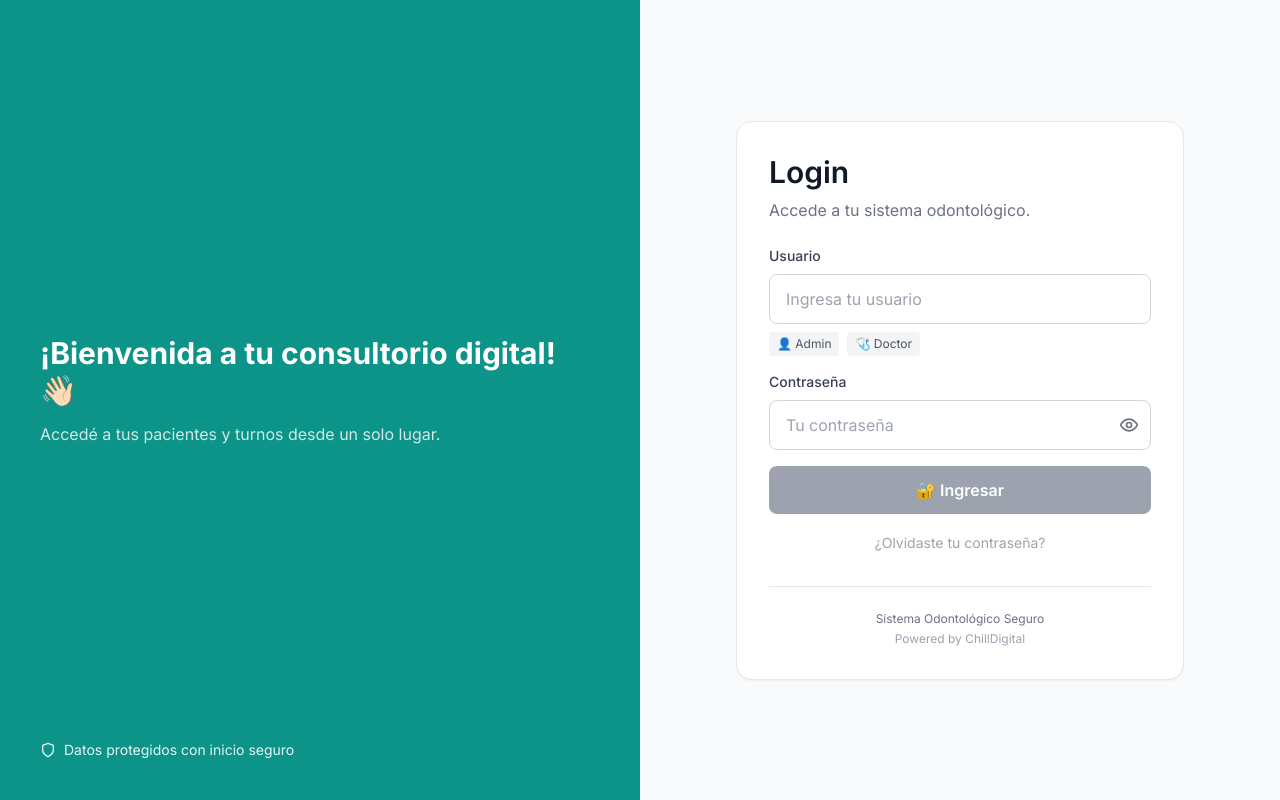
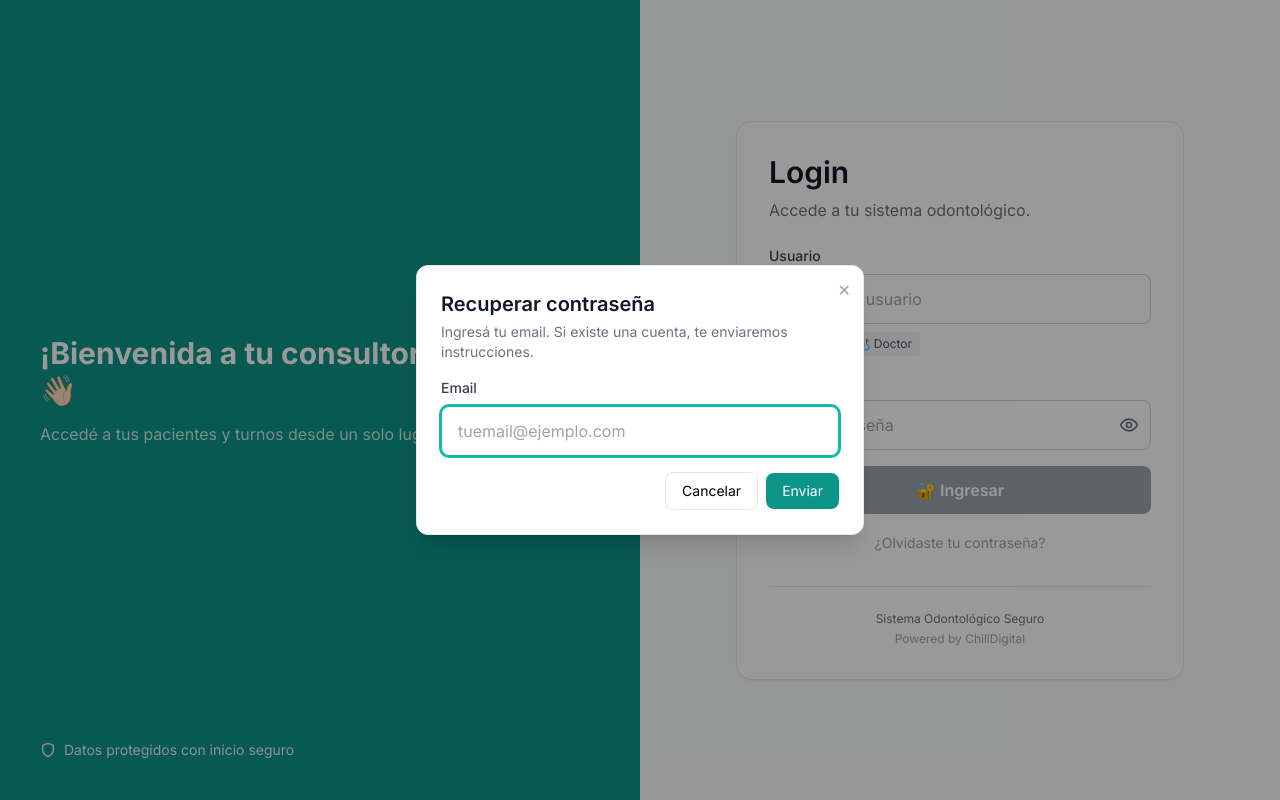
Before and after one commit to chilldigital/odonto-react, a React (Create React App) app: page / in a window 1280 px wide. Both pictures are taken after a click on the button "¿Olvidaste tu contraseña?". Built offline with nearby package versions, Linux system fonts and the light colour scheme.

Commit message:
Implementacion: Olvido su contraseña funcionando

```diff
--- a/src/components/LoginView.jsx
+++ b/src/components/LoginView.jsx
@@ -1,105 +1,156 @@
 // src/components/LoginView.jsx - VERSIÓN PRODUCCIÓN
-import React, { useState } from "react";
+import React, { useState, useEffect } from "react";
 import { Shield, Eye, EyeOff, AlertCircle, CheckCircle } from "lucide-react";
 
 export default function LoginView({ onSuccess }) {
-  const [credentials, setCredentials] = useState({ username: '', password: '' });
+  const [credentials, setCredentials] = useState({
+    username: "",
+    password: "",
+  });
   const [showPassword, setShowPassword] = useState(false);
   const [loading, setLoading] = useState(false);
-  const [error, setError] = useState('');
-  const [success, setSuccess] = useState('');
+  const [error, setError] = useState("");
+  const [success, setSuccess] = useState("");
 
-  const n8nBaseUrl = process.env.REACT_APP_N8N_BASE || 'https://n8n-automation.chilldigital.tech';
+  // Forgot password modal state
+  const [fpOpen, setFpOpen] = useState(false);
+  const [fpEmail, setFpEmail] = useState("");
+  const [fpLoading, setFpLoading] = useState(false);
+  const [fpMsg, setFpMsg] = useState({ type: "", text: "" });
+
+  const n8nBaseUrl =
+    process.env.REACT_APP_N8N_BASE ||
+    "https://n8n-automation.chilldigital.tech";
 
   const handleInputChange = (e) => {
     const { name, value } = e.target;
-    setCredentials(prev => ({ ...prev, [name]: value }));
-    if (error) setError('');
-    if (success) setSuccess('');
+    setCredentials((prev) => ({ ...prev, [name]: value }));
+    if (error) setError("");
+    if (success) setSuccess("");
   };
 
   const handleSubmit = async (e) => {
     e.preventDefault();
-
     if (!credentials.username.trim() || !credentials.password.trim()) {
-      setError('Por favor completa todos los campos');
+      setError("Por favor completa todos los campos");
       return;
     }
-
     setLoading(true);
-    setError('');
-    setSuccess('');
-
+    setError("");
+    setSuccess("");
     try {
-      console.log(`🔍 Intentando login: ${credentials.username}`);
-
       const response = await fetch(`${n8nBaseUrl}/webhook/auth-login`, {
-        method: 'POST',
-        headers: {
-          'Content-Type': 'application/json',
-        },
+        method: "POST",
+        headers: { "Content-Type": "application/json" },
         body: JSON.stringify({
           username: credentials.username.trim(),
           password: credentials.password,
-          timestamp: new Date().toISOString()
-        })
+          timestamp: new Date().toISOString(),
+        }),
       });
-
       const data = await response.json();
-      console.log('📥 Auth Response:', data);
 
       if (data.success && data.token) {
-        console.log('✅ Login exitoso');
         setSuccess(`¡Bienvenido ${data.user?.name || credentials.username}!`);
-
-        // Pequeño delay para mostrar el mensaje de éxito
         setTimeout(() => {
           if (typeof onSuccess === "function") {
             onSuccess(data.token);
           } else {
             try {
-              localStorage.setItem('token', data.token);
-              localStorage.setItem('user', JSON.stringify(data.user));
+              localStorage.setItem("token", data.token);
+              localStorage.setItem("user", JSON.stringify(data.user));
               window.location.assign("/");
-            } catch (e) {
-              console.error('Error guardando token:', e);
+            } catch {
               window.location.assign("/");
             }
           }
         }, 1000);
-
       } else {
-        // Manejar diferentes tipos de errores
         switch (data.code) {
-          case 'RATE_LIMITED':
-          case 'ACCOUNT_LOCKED':
+          case "RATE_LIMITED":
+          case "ACCOUNT_LOCKED":
             setError(`🚫 ${data.message}`);
             break;
-          case 'INVALID_CREDENTIALS':
-            setError('❌ Usuario o contraseña incorrectos');
-            if (data.attemptsRemaining !== undefined) {
-              setError(prev => prev + ` (${data.attemptsRemaining} intentos restantes)`);
-            }
+          case "INVALID_CREDENTIALS":
+            setError(
+              "❌ Usuario o contraseña incorrectos" +
+                (data.attemptsRemaining !== undefined
+                  ? ` (${data.attemptsRemaining} intentos restantes)`
+                  : "")
+            );
             break;
           default:
-            setError(data.message || 'Error de autenticación');
+            setError(data.message || "Error de autenticación");
         }
       }
-    } catch (err) {
-      console.error('💥 Error en login:', err);
-      setError('🔌 Error de conexión. Verifica que el servidor esté disponible.');
+    } catch {
+      setError(
+        "🔌 Error de conexión. Verifica que el servidor esté disponible."
+      );
     } finally {
       setLoading(false);
     }
   };
 
   const quickFill = (user) => {
-    if (user === 'admin') {
-      setCredentials({ username: 'admin', password: 'Chilldigital2025' });
+    if (user === "admin") {
+      setCredentials({ username: "admin", password: "Chilldigital2025" });
     } else {
-      setCredentials({ username: 'doctor', password: 'TuPassword123' });
+      setCredentials({ username: "doctor", password: "TuPassword123" });
     }
   };
+
+  // Forgot Password: submit
+  const handleForgotPassword = async (e) => {
+    e.preventDefault();
+    setFpMsg({ type: "", text: "" });
+
+    const email = fpEmail.trim();
+    const emailRegex = /^[^\s@]+@[^\s@]+\.[^\s@]+$/;
+
+    if (!email || !emailRegex.test(email)) {
+      setFpMsg({ type: "error", text: "Ingresá un email válido." });
+      return;
+    }
+
+    setFpLoading(true);
+    try {
+      const res = await fetch(`${n8nBaseUrl}/webhook/forgot-password`, {
+        method: "POST",
+        headers: { "Content-Type": "application/json" },
+        body: JSON.stringify({
+          email,
+          timestamp: new Date().toISOString(),
+        }),
+      });
+      const data = await res.json();
+      if (data.success) {
+        setFpMsg({
+          type: "success",
+          text:
+            data.message || "Si el email existe, te enviamos instrucciones.",
+        });
+      } else {
+        setFpMsg({
+          type: "error",
+          text: data.message || "No pudimos procesar tu solicitud.",
+        });
+      }
+    } catch {
+      setFpMsg({ type: "error", text: "Error de conexión. Intentá de nuevo." });
+    } finally {
+      setFpLoading(false);
+    }
+  };
+
+  // Close modal with ESC
+  useEffect(() => {
+    const onKey = (e) => {
+      if (e.key === "Escape") setFpOpen(false);
+    };
+    window.addEventListener("keydown", onKey);
+    return () => window.removeEventListener("keydown", onKey);
+  }, []);
 
   return (
     <>
@@ -116,8 +167,12 @@ export default function LoginView({ onSuccess }) {
         <div className="hidden lg:flex flex-col justify-between p-10 brand-bg text-white">
           <div />
           <div>
-            <div className="text-3xl font-bold leading-tight">¡Bienvenida a tu consultorio digital! 👋🏻</div>
-            <p className="mt-3 text-white/80">Accedé a tus pacientes y turnos desde un solo lugar.</p>
+            <div className="text-3xl font-bold leading-tight">
+              ¡Bienvenida a tu consultorio digital! 👋🏻
+            </div>
+            <p className="mt-3 text-white/80">
+              Accedé a tus pacientes y turnos desde un solo lugar.
+            </p>
           </div>
           <div className="flex items-center gap-2 opacity-90">
             <Shield size={16} />
@@ -129,7 +184,9 @@ export default function LoginView({ onSuccess }) {
         <div className="flex items-center justify-center p-8">
           <div className="w-full max-w-md bg-white border rounded-2xl shadow-sm p-8">
             <h1 className="text-3xl font-semibold text-gray-900">Login</h1>
-            <p className="text-gray-500 mt-2">Accede a tu sistema odontológico.</p>
+            <p className="text-gray-500 mt-2">
+              Accede a tu sistema odontológico.
+            </p>
 
             <form onSubmit={handleSubmit} className="mt-6 space-y-4">
               {/* Mensajes de estado */}
@@ -139,7 +196,6 @@ export default function LoginView({ onSuccess }) {
                   <span>{error}</span>
                 </div>
               )}
-
               {success && (
                 <div className="bg-green-50 border border-green-200 text-green-700 px-4 py-3 rounded-lg text-sm flex items-center gap-2">
                   <CheckCircle size={16} />
@@ -149,7 +205,10 @@ export default function LoginView({ onSuccess }) {
 
               {/* Campo Usuario */}
               <div>
-                <label htmlFor="username" className="block text-sm font-medium text-gray-700 mb-2">
+                <label
+                  htmlFor="username"
+                  className="block text-sm font-medium text-gray-700 mb-2"
+                >
                   Usuario
                 </label>
                 <input
@@ -163,13 +222,11 @@ export default function LoginView({ onSuccess }) {
                   disabled={loading}
                   autoComplete="username"
                 />
-
-                {/* Botones de prueba rápida - SOLO EN DESARROLLO */}
-                {process.env.NODE_ENV === 'development' && (
+                {process.env.NODE_ENV === "development" && (
                   <div className="mt-2 flex gap-2">
                     <button
                       type="button"
-                      onClick={() => quickFill('admin')}
+                      onClick={() => quickFill("admin")}
                       disabled={loading}
                       className="text-xs bg-gray-100 hover:bg-gray-200 px-2 py-1 rounded text-gray-600"
                     >
@@ -177,7 +234,7 @@ export default function LoginView({ onSuccess }) {
                     </button>
                     <button
                       type="button"
-                      onClick={() => quickFill('doctor')}
+                      onClick={() => quickFill("doctor")}
                       disabled={loading}
                       className="text-xs bg-gray-100 hover:bg-gray-200 px-2 py-1 rounded text-gray-600"
                     >
@@ -189,7 +246,10 @@ export default function LoginView({ onSuccess }) {
 
               {/* Campo Contraseña */}
               <div>
-                <label htmlFor="password" className="block text-sm font-medium text-gray-700 mb-2">
+                <label
+                  htmlFor="password"
+                  className="block text-sm font-medium text-gray-700 mb-2"
+                >
                   Contraseña
                 </label>
                 <div className="relative">
@@ -218,7 +278,11 @@ export default function LoginView({ onSuccess }) {
               {/* Botón Login */}
               <button
                 type="submit"
-                disabled={loading || !credentials.username.trim() || !credentials.password.trim()}
+                disabled={
+                  loading ||
+                  !credentials.username.trim() ||
+                  !credentials.password.trim()
+                }
                 className="w-full py-3 px-4 bg-teal-600 hover:bg-teal-700 disabled:bg-gray-400 disabled:cursor-not-allowed text-white font-semibold rounded-lg transition-colors flex items-center justify-center gap-2"
               >
                 {loading ? (
@@ -227,15 +291,20 @@ export default function LoginView({ onSuccess }) {
                     Ingresando...
                   </>
                 ) : (
-                  '🔐 Ingresar'
+                  "🔐 Ingresar"
                 )}
               </button>
 
+              {/* Olvidaste tu contraseña */}
               <div className="text-center mt-4">
                 <button
                   type="button"
                   className="text-sm text-gray-400 hover:underline hover:text-teal-700 transition-colors"
-                  onClick={() => alert("Funcionalidad en desarrollo")}
+                  onClick={() => {
+                    setFpOpen(true);
+                    setFpEmail("");
+                    setFpMsg({ type: "", text: "" });
+                  }}
                 >
                   ¿Olvidaste tu contraseña?
                 </button>
@@ -254,6 +323,106 @@ export default function LoginView({ onSuccess }) {
           </div>
         </div>
       </div>
+
+      {/* Modal Forgot Password */}
+      {fpOpen && (
+        <div className="fixed inset-0 z-50">
+          <div
+            className="absolute inset-0 bg-black/40"
+            onClick={() => setFpOpen(false)}
+            aria-hidden="true"
+          />
+          <div className="absolute inset-0 flex items-center justify-center p-4">
+            <div className="w-full max-w-md bg-white rounded-xl shadow-xl border p-6 relative">
+              <h2 className="text-xl font-semibold text-gray-900">
+                Recuperar contraseña
+              </h2>
+              <p className="text-sm text-gray-500 mt-1">
+                Ingresá tu email. Si existe una cuenta, te enviaremos
+                instrucciones.
+              </p>
+
+              {/* Mensaje modal */}
+              {fpMsg.text && (
+                <div
+                  className={`mt-4 px-4 py-3 rounded-lg text-sm border flex items-center gap-2 ${
+                    fpMsg.type === "success"
+                      ? "bg-green-50 text-green-700 border-green-200"
+                      : "bg-red-50 text-red-700 border-red-200"
+                  }`}
+                >
+                  {fpMsg.type === "success" ? (
+                    <CheckCircle size={16} />
+                  ) : (
+                    <AlertCircle size={16} />
+                  )}
+                  <span>{fpMsg.text}</span>
+                </div>
+              )}
+
+              <form onSubmit={handleForgotPassword} className="mt-4 space-y-4">
+                <div>
+                  <label
+                    htmlFor="fp-email"
+                    className="block text-sm font-medium text-gray-700 mb-2"
+                  >
+                    Email
+                  </label>
+                  <input
+                    id="fp-email"
+                    type="email"
+                    value={fpEmail}
+                    onChange={(e) => setFpEmail(e.target.value)}
+                    placeholder="tuemail@ejemplo.com"
+                    className="w-full px-4 py-3 border border-gray-300 rounded-lg focus:ring-2 focus:ring-teal-500 focus:border-teal-500 outline-none transition-colors"
+                    disabled={fpLoading}
+                    autoFocus
+                  />
+                </div>
+
+                <div className="flex items-center justify-end gap-2">
+                  <button
+                    type="button"
+                    className="px-4 py-2 text-sm rounded-lg border hover:bg-gray-50"
+                    onClick={() => setFpOpen(false)}
+                    disabled={fpLoading}
+                  >
+                    Cancelar
+                  </button>
+
+                  {fpMsg.type === "success" ? (
+                    <button
+                      type="button"
+                      onClick={() => setFpOpen(false)}
+                      className="px-4 py-2 text-sm rounded-lg brand-btn"
+                    >
+                      Salir
+                    </button>
+                  ) : (
+                    <button
+                      type="submit"
+                      disabled={fpLoading || !fpEmail.trim()}
+                      className="px-4 py-2 text-sm rounded-lg brand-btn disabled:bg-gray-400 disabled:cursor-not-allowed"
+                    >
+                      {fpLoading ? "Enviando…" : "Enviar"}
+                    </button>
+                  )}
+                </div>
+              </form>
+
+              {/* Cerrar con X */}
+              <button
+                type="button"
+                aria-label="Cerrar"
+                onClick={() => setFpOpen(false)}
+                className="absolute top-3 right-3 text-gray-400 hover:text-gray-600"
+              >
+                ✕
+              </button>
+            </div>
+          </div>
+        </div>
+      )}
     </>
   );
 }
```
